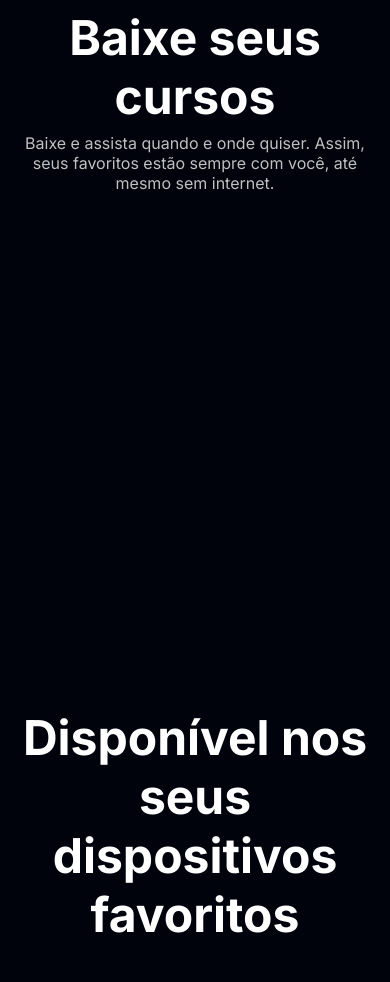
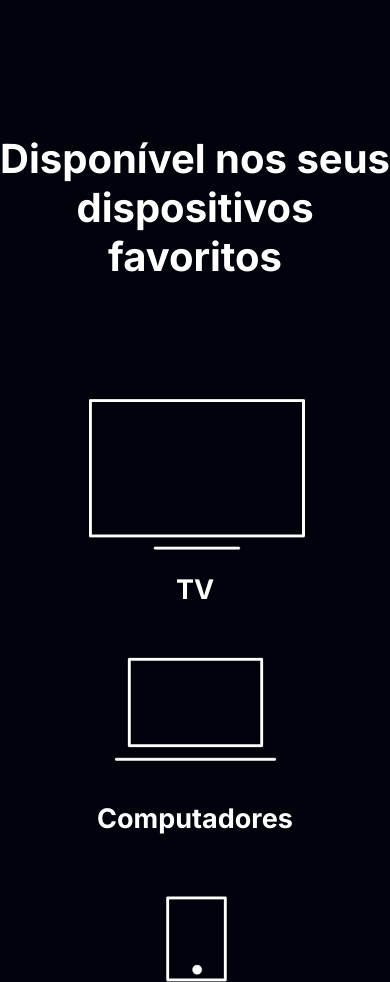
Before and after one commit to Renan-Vizoto/projeto-alura-plus, a plain HTML site: page index.html in a window 390 px wide. Shown: the part 2700-3682 px from the top of the page. Drawn offline with Linux system fonts and the light colour scheme.

Commit message:
responsivo02

```diff
--- a/CSS/style.css
+++ b/CSS/style.css
@@ -179,7 +179,15 @@ body{
         display: block;
     }
 
+    .dispositivos__titulo{
+        font-size: 40px;
+    }
+
     .rodape__lista{
         display: block;
     }
+
+    .container{
+        height: 83vh;
+    }
 }
```
